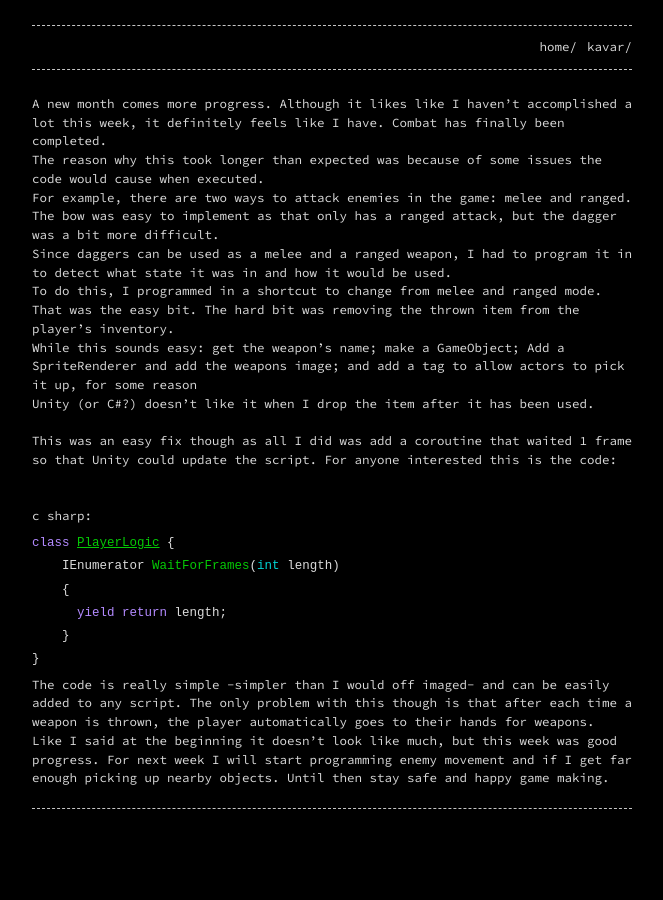
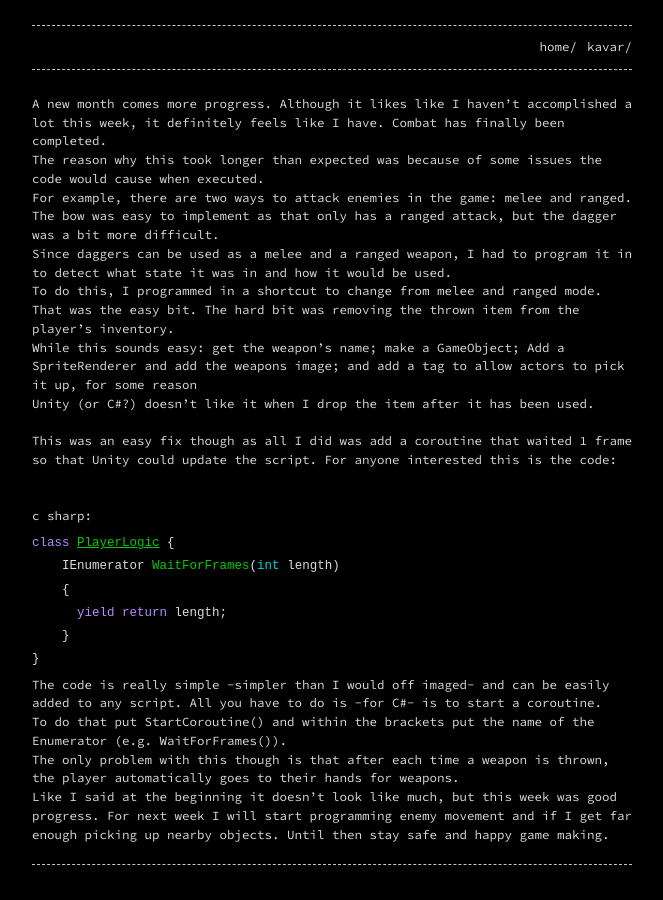
Before and after one commit to KyleS01/KyleS01.github.io, a Jekyll site: the page built from _posts/2020-7-05-Kavar Log 4.markdown, in a window 1280 px wide. Shown: the whole page, without its empty margins (308-971 px from the left). Built offline with Jekyll 4.4.1, drawn with Linux system fonts in a browser that asks for light colours.

Commit message:
Update 2020-7-05-Kavar Log 4.markdown

```diff
--- a/_posts/2020-7-05-Kavar Log 4.markdown
+++ b/_posts/2020-7-05-Kavar Log 4.markdown
@@ -24,5 +24,8 @@ class PlayerLogic {
 }
 {% endhighlight %}
 
-The code is really simple -simpler than I would off imaged- and can be easily added to any script. The only problem with this though is that after each time a weapon is thrown, the player automatically goes to their hands for weapons.
+The code is really simple -simpler than I would off imaged- and can be easily added to any script. All you have to do is -for C#- is to start a coroutine.
+To do that put StartCoroutine() and within the brackets put the name of the Enumerator (e.g. WaitForFrames()).
+
+The only problem with this though is that after each time a weapon is thrown, the player automatically goes to their hands for weapons.
 Like I said at the beginning it doesn’t look like much, but this week was good progress. For next week I will start programming enemy movement and if I get far enough picking up nearby objects. Until then stay safe and happy game making.
```
